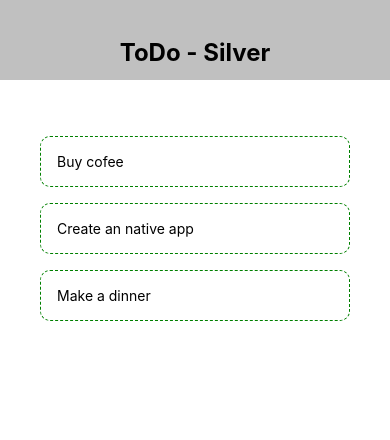
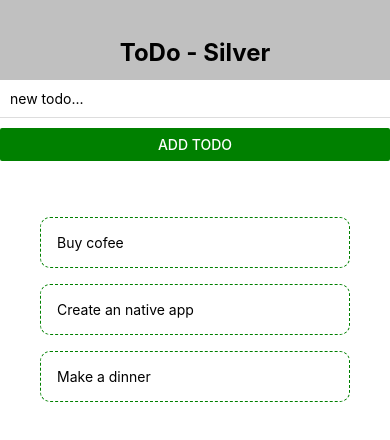
Before and after one commit to Szwaczyn/todo-silver, a React Native app: screen / in a window 390 px wide. Shown: the top 440 px of the page. Built offline with nearby package versions, Linux system fonts and the light colour scheme.

Commit message:
Able to add new position to list

```diff
--- a/App.js
+++ b/App.js
@@ -1,15 +1,15 @@
-import { StatusBar } from 'expo-status-bar';
 import React, { useState }from 'react';
 import { StyleSheet, Text, View, FlatList } from 'react-native';
 import Header from './components/header';
-import TodoItem from './components/todoitem'
+import TodoItem from './components/todoitem';
+import AddPosition from './components/addPosition';
 
 export default function App() {
 
   const [todos, setTodos] = useState([
-    { text: 'Buy cofee', key: 1 },
-    { text: 'Create an native app', key: 2},
-    { text: 'Make a dinner', key: 3},
+    { text: 'Buy cofee', key: '1' },
+    { text: 'Create an native app', key: '2'},
+    { text: 'Make a dinner', key: '3'},
   ])
 
   const setAsCompleted = (key) => {
@@ -18,10 +18,20 @@ export default function App() {
     })
   }
 
+  const submitHandler = (text) => {
+    setTodos(( prevTodos ) => {
+      return [
+        {text: newPosition, key: Math.random().toString() },
+        ...prevTodos
+      ]
+    })
+  }
+
   return (
     <View style={styles.container}>
       {/* Header */}
       <Header />
+      <AddPosition submitHandler={submitHandler}/>
       <View style={styles.content} >
         {/* to do form */}
         <View style={styles.list}>
--- /dev/null
+++ b/components/addPosition.js
@@ -0,0 +1,32 @@
+import React, {useState} from 'react';
+import { StyleSheet, View, TextInput, Button} from 'react-native';
+
+export default function AddPosition( { submitHandler } ) {
+
+    const [text, setText] = useState('');
+
+    const changeHandler = (value) => {
+        setText(value);
+    }
+
+    return (
+        <View>
+            <TextInput
+                style={styles.input}
+                placeholder='new todo...'
+                onChangeText={changeHandler}
+             />
+             <Button onPress={() => submitHandler(text)} title='Add todo' color='green' />
+        </View>
+    )
+}
+
+const styles = StyleSheet.create({
+    input: {
+        marginBottom: 10,
+        paddingHorizontal: 10,
+        paddingVertical: 10,
+        borderBottomWidth: 1,
+        borderBottomColor: '#ddd',
+    },
+})
```
